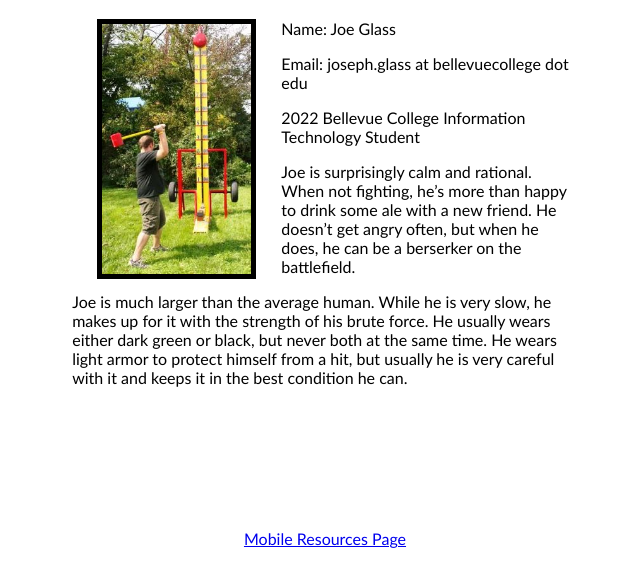
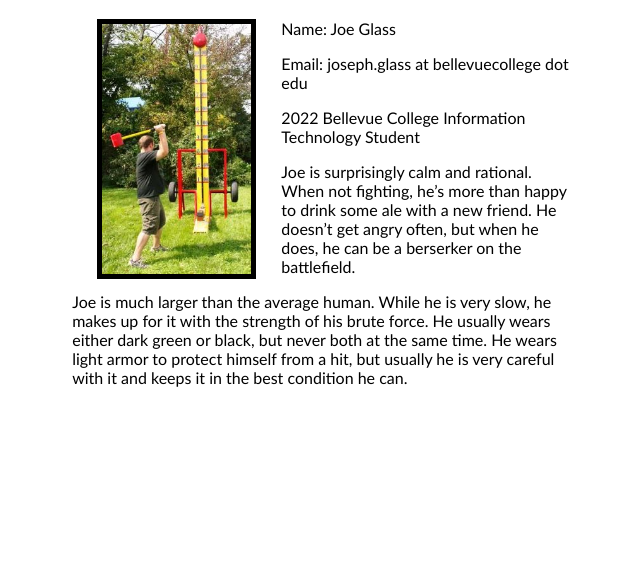
Before and after one commit to gangasrotogati/WebRoot, a plain HTML site: page index.html in a window 1280 px wide. Shown: the part 63-650 px from the top of the page, without its empty margins (315-955 px from the left). Drawn offline with Linux system fonts and the light colour scheme.

Commit message:
testing upload

```diff
--- a/index.html
+++ b/index.html
@@ -31,9 +31,5 @@
                 a hit, but usually he is very careful with it and keeps it in the best condition he can.</p>
             </div>
         </div>
-
-        <div id="footer">
-            <a href="./html/MobileResources.html">Mobile Resources Page</a>
-        </div>
     </body>
 </html>
```
